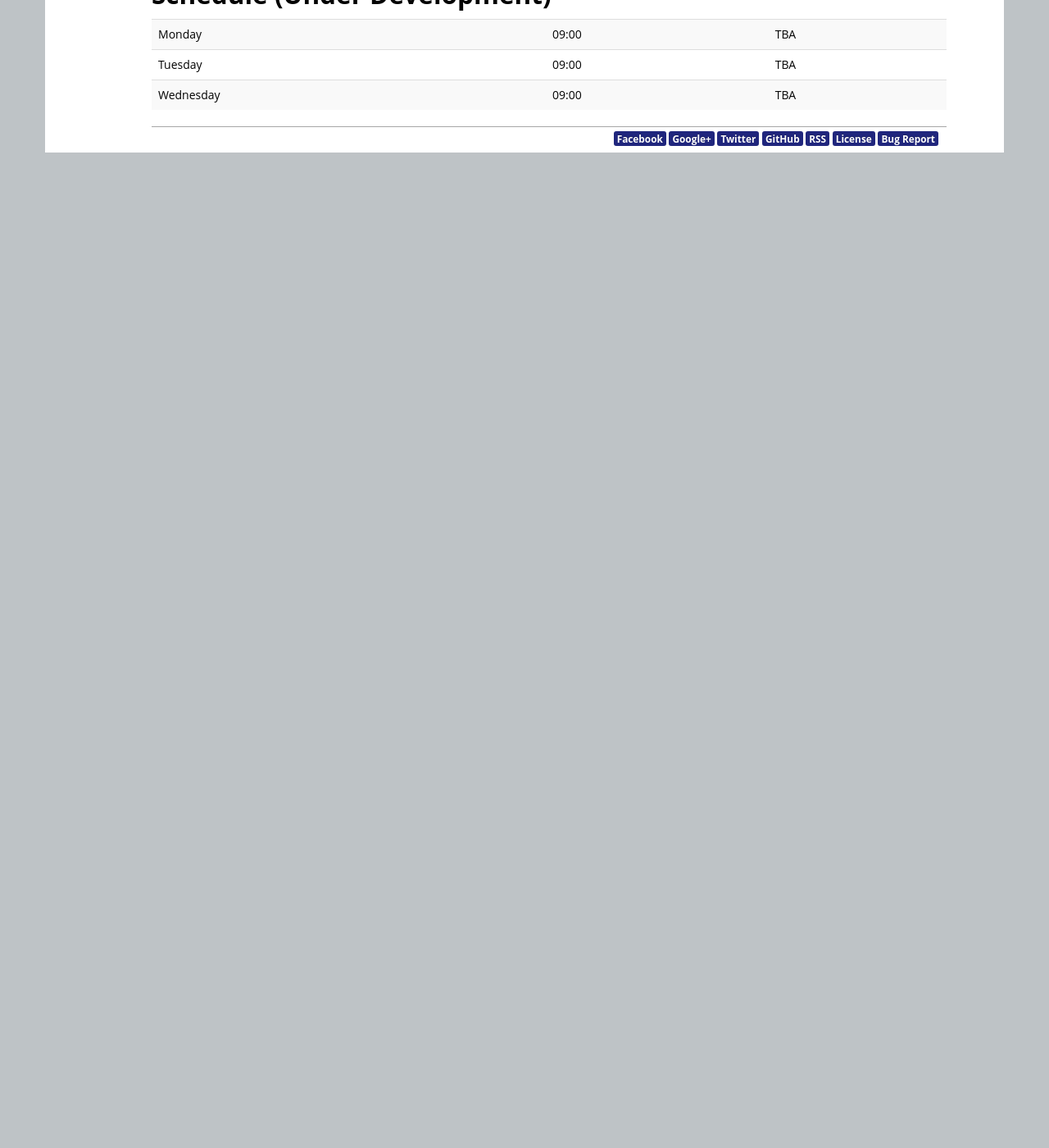
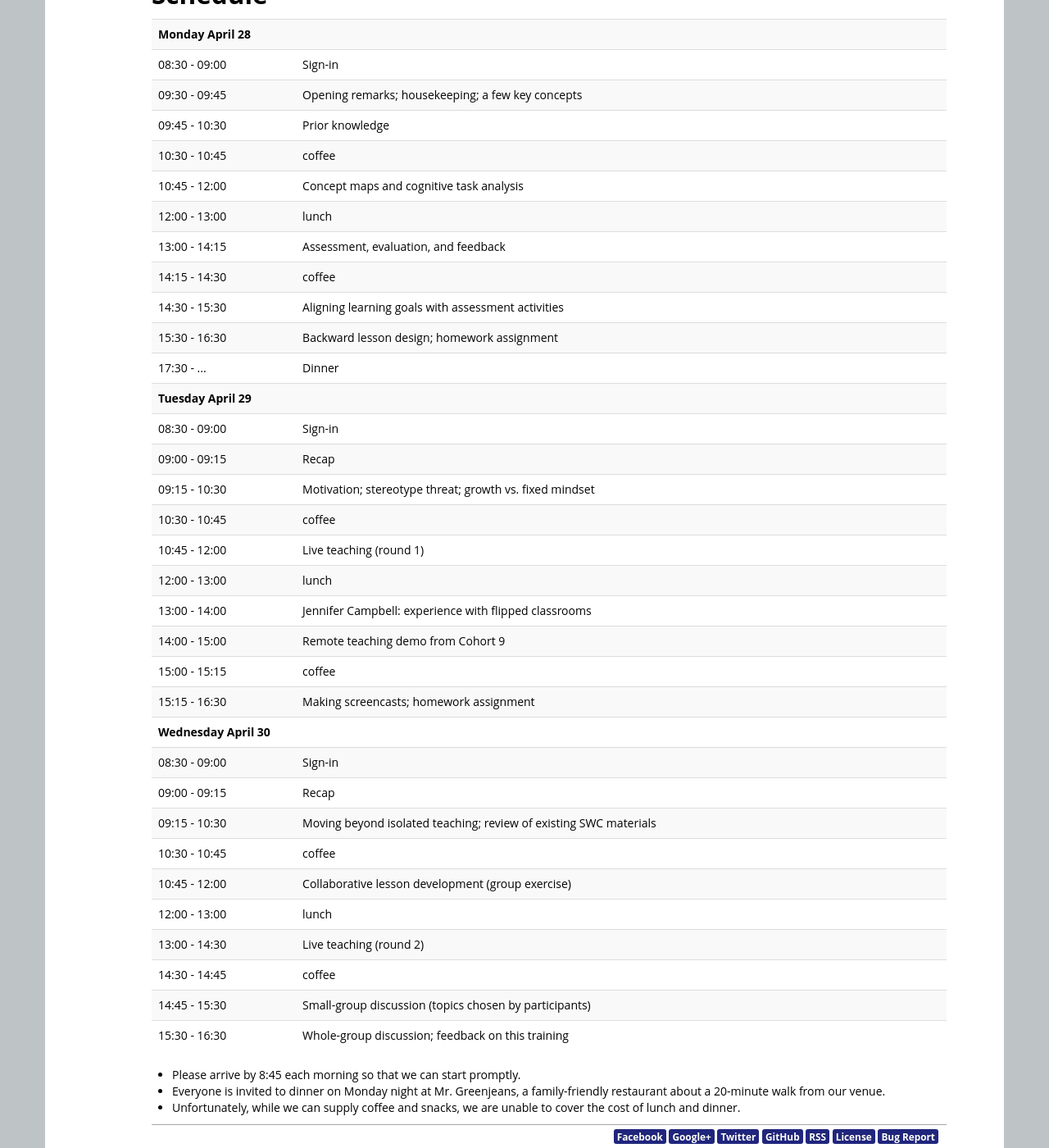
Before and after one commit to swcarpentry/2014-04-28-training, a Jekyll site: the page built from index.html, in a window 1280 px wide and 1400 px high, scrolled down 905 px. Shown: the whole window at 82% size. Built offline with Jekyll 4.4.1, drawn with Linux system fonts in a browser that asks for light colours; before the commit the page ends 1111 px from its top, so only the background shows below that; some of the changed text lies outside the part shown.

Commit message:
Schedule

```diff
--- a/index.html
+++ b/index.html
@@ -72,10 +72,155 @@ eventbrite: 9481333925
 
 <hr/>
 
-<h2>Schedule (Under Development)</h2>
+<h2>Schedule</h2>
 
 <table class="table table-striped">
-  <tr> <td>Monday</td>    <td>09:00</td>  <td>TBA</td> </tr>
-  <tr> <td>Tuesday</td>   <td>09:00</td>  <td>TBA</td> </tr>
-  <tr> <td>Wednesday</td> <td>09:00</td>  <td>TBA</td> </tr>
+  <tr>
+    <th colspan="2"><strong>Monday April 28</strong></th>
+  </tr>
+  <tr>
+    <td>08:30 - 09:00</td>
+    <td>Sign-in</td>
+  </tr>
+  <tr>
+    <td>09:30 - 09:45</td>
+    <td>Opening remarks; housekeeping; a few key concepts</td>
+  </tr>
+  <tr>
+    <td>09:45 - 10:30</td>
+    <td>Prior knowledge</td>
+  </tr>
+  <tr>
+    <td>10:30 - 10:45</td>
+    <td>coffee</td>
+  </tr>
+  <tr>
+    <td>10:45 - 12:00</td>
+    <td>Concept maps and cognitive task analysis</td>
+  </tr>
+  <tr>
+    <td>12:00 - 13:00</td>
+    <td>lunch</td>
+  </tr>
+  <tr>
+    <td>13:00 - 14:15</td>
+    <td>Assessment, evaluation, and feedback</td>
+  </tr>
+  <tr>
+    <td>14:15 - 14:30</td>
+    <td>coffee</td>
+  </tr>
+  <tr>
+    <td>14:30 - 15:30</td>
+    <td>Aligning learning goals with assessment activities</td>
+  </tr>
+  <tr>
+    <td>15:30 - 16:30</td>
+    <td>Backward lesson design; homework assignment</td>
+  </tr>
+  <tr>
+    <td>17:30 - ...</td>
+    <td>Dinner</td>
+  </tr>
+  <tr>
+    <th colspan="2"><strong>Tuesday April 29</strong></th>
+  </tr>
+  <tr>
+    <td>08:30 - 09:00</td>
+    <td>Sign-in</td>
+  </tr>
+  <tr>
+    <td>09:00 - 09:15</td>
+    <td>Recap</td>
+  </tr>
+  <tr>
+    <td>09:15 - 10:30</td>
+    <td>Motivation; stereotype threat; growth vs. fixed mindset</td>
+  </tr>
+  <tr>
+    <td>10:30 - 10:45</td>
+    <td>coffee</td>
+  </tr>
+  <tr>
+    <td>10:45 - 12:00</td>
+    <td>Live teaching (round 1)</td>
+  </tr>
+  <tr>
+    <td>12:00 - 13:00</td>
+    <td>lunch</td>
+  </tr>
+  <tr>
+    <td>13:00 - 14:00</td>
+    <td>Jennifer Campbell: experience with flipped classrooms</td>
+  </tr>
+  <tr>
+    <td>14:00 - 15:00</td>
+    <td>Remote teaching demo from Cohort 9</td>
+  </tr>
+  <tr>
+    <td>15:00 - 15:15</td>
+    <td>coffee</td>
+  </tr>
+  <tr>
+    <td>15:15 - 16:30</td>
+    <td>Making screencasts; homework assignment</td>
+  </tr>
+  <tr>
+    <th colspan="2"><strong>Wednesday April 30</strong></th>
+  </tr>
+  <tr>
+    <td>08:30 - 09:00</td>
+    <td>Sign-in</td>
+  </tr>
+  <tr>
+    <td>09:00 - 09:15</td>
+    <td>Recap</td>
+  </tr>
+  <tr>
+    <td>09:15 - 10:30</td>
+    <td>Moving beyond isolated teaching; review of existing SWC materials</td>
+  </tr>
+  <tr>
+    <td>10:30 - 10:45</td>
+    <td>coffee</td>
+  </tr>
+  <tr>
+    <td>10:45 - 12:00</td>
+    <td>Collaborative lesson development (group exercise)</td>
+  </tr>
+  <tr>
+    <td>12:00 - 13:00</td>
+    <td>lunch</td>
+  </tr>
+  <tr>
+    <td>13:00 - 14:30</td>
+    <td>Live teaching (round 2)</td>
+  </tr>
+  <tr>
+    <td>14:30 - 14:45</td>
+    <td>coffee</td>
+  </tr>
+  <tr>
+    <td>14:45 - 15:30</td>
+    <td>Small-group discussion (topics chosen by participants)</td>
+  </tr>
+  <tr>
+    <td>15:30 - 16:30</td>
+    <td>Whole-group discussion; feedback on this training</td>
+  </tr>
 </table>
+
+<ul>
+  <li>
+    Please arrive by 8:45 each morning so that we can start promptly.
+  </li>
+  <li>
+    Everyone is invited to dinner on Monday night at Mr. Greenjeans,
+    a family-friendly restaurant about a 20-minute walk from our venue.
+  </li>
+  <li>
+    Unfortunately,
+    while we can supply coffee and snacks,
+    we are unable to cover the cost of lunch and dinner.
+  </li>
+</ul>
```
